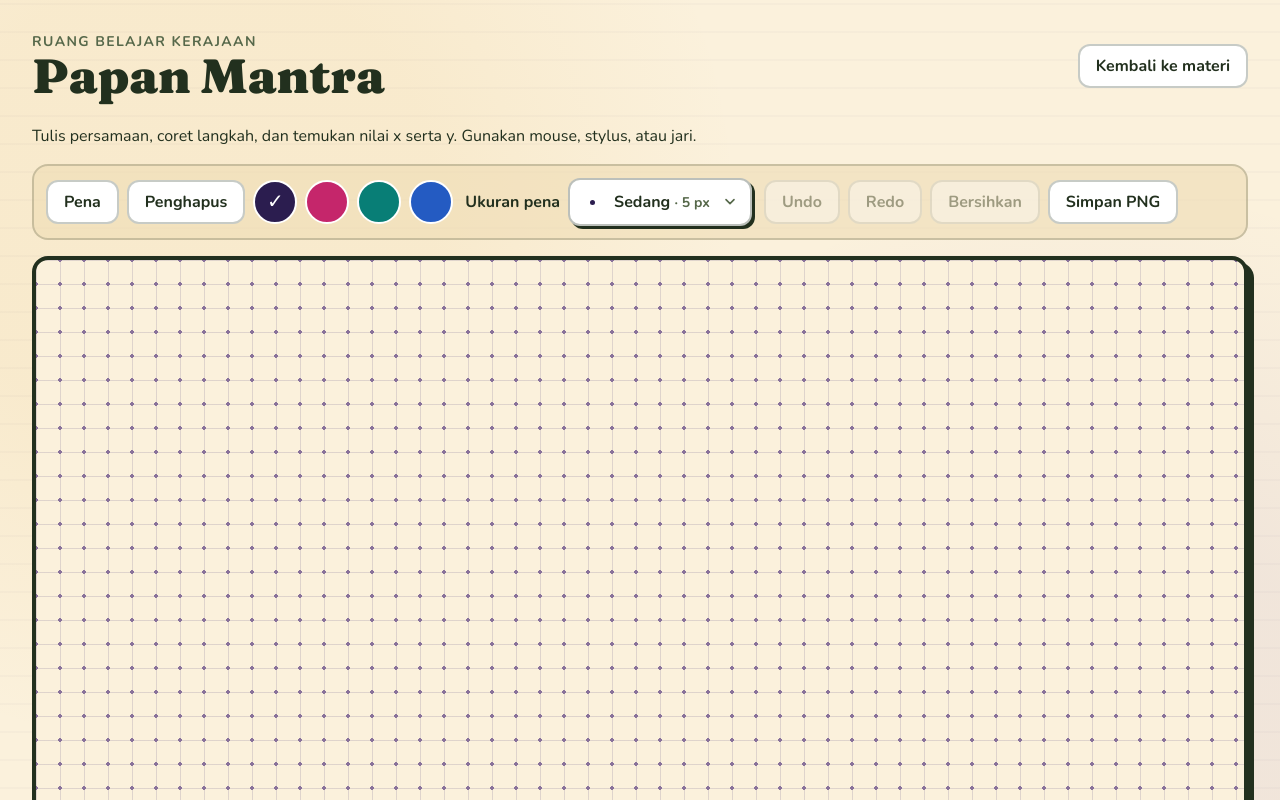
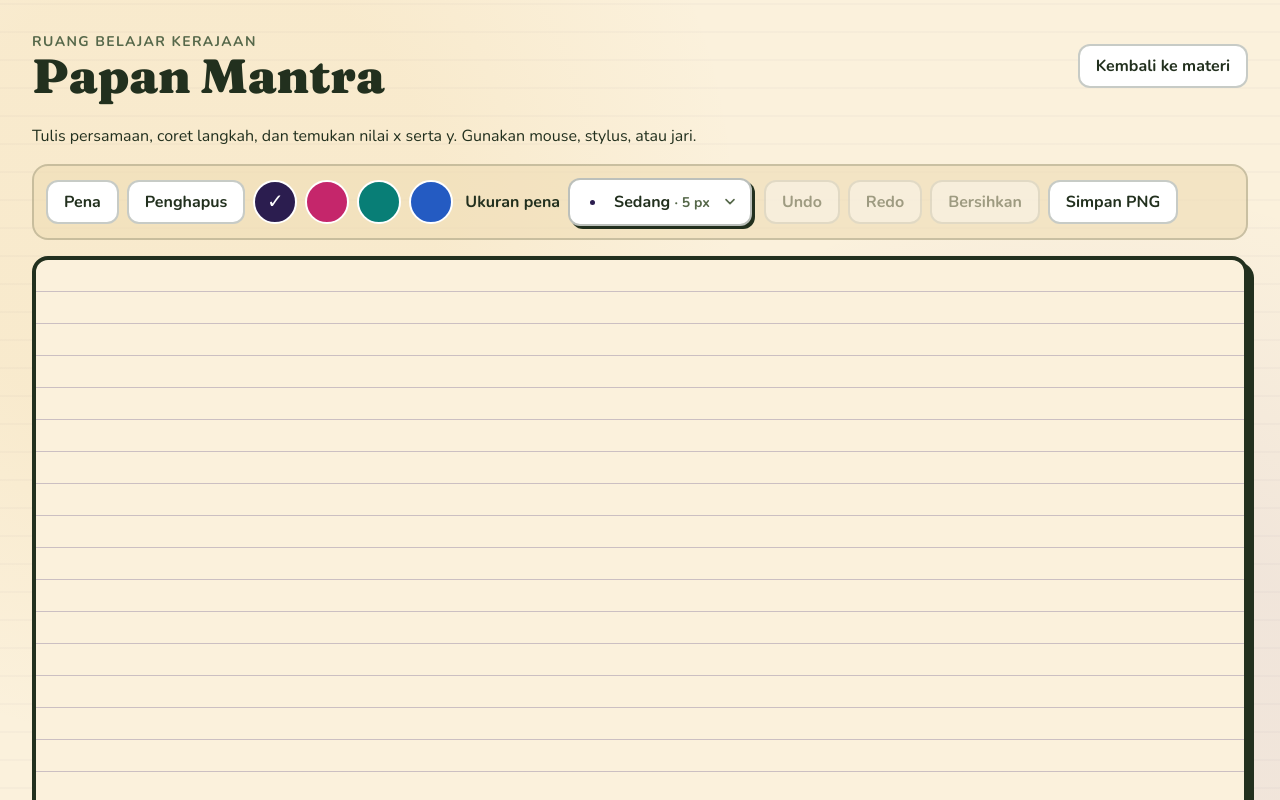
Before and after one commit to yordanchusein/englishdeterminer, a Next.js app: page /spldv/papan-tulis in a window 1280 px wide. Shown: the top 800 px of the page. Built offline with nearby package versions, Linux system fonts and the light colour scheme.

Commit message:
Use notebook horizontal lines for whiteboard background

```diff
--- a/src/components/spldv/Whiteboard.tsx
+++ b/src/components/spldv/Whiteboard.tsx
@@ -129,9 +129,7 @@ export default function Whiteboard() {
           <button className={button} onClick={download}>Simpan PNG</button>
         </div>
         <div className="overflow-hidden rounded-2xl border-4 border-quill bg-parch shadow-tale" style={{
-          backgroundImage: "radial-gradient(circle, #89729a 2px, transparent 2px), linear-gradient(to right, rgba(93,77,133,0.18) 1px, transparent 1px), linear-gradient(to bottom, rgba(93,77,133,0.18) 1px, transparent 1px)",
-          backgroundSize: "24px 24px",
-          backgroundPosition: "12px 12px, 0 0, 0 0",
+          backgroundImage: "repeating-linear-gradient(to bottom, transparent 0, transparent 31px, rgba(93,77,133,0.3) 31px, rgba(93,77,133,0.3) 32px)",
         }}>
           <canvas ref={canvas} width={WIDTH} height={HEIGHT} onPointerDown={start} onPointerMove={move} onPointerUp={finish} onPointerCancel={finish} onLostPointerCapture={finish} aria-label="Area menggambar bebas. Gunakan mouse, stylus, atau jari untuk menulis." className="block aspect-[12/7] w-full touch-none" style={{ cursor: erase ? "cell" : "crosshair" }}>Papan tulis membutuhkan browser yang mendukung canvas.</canvas>
         </div>
```
